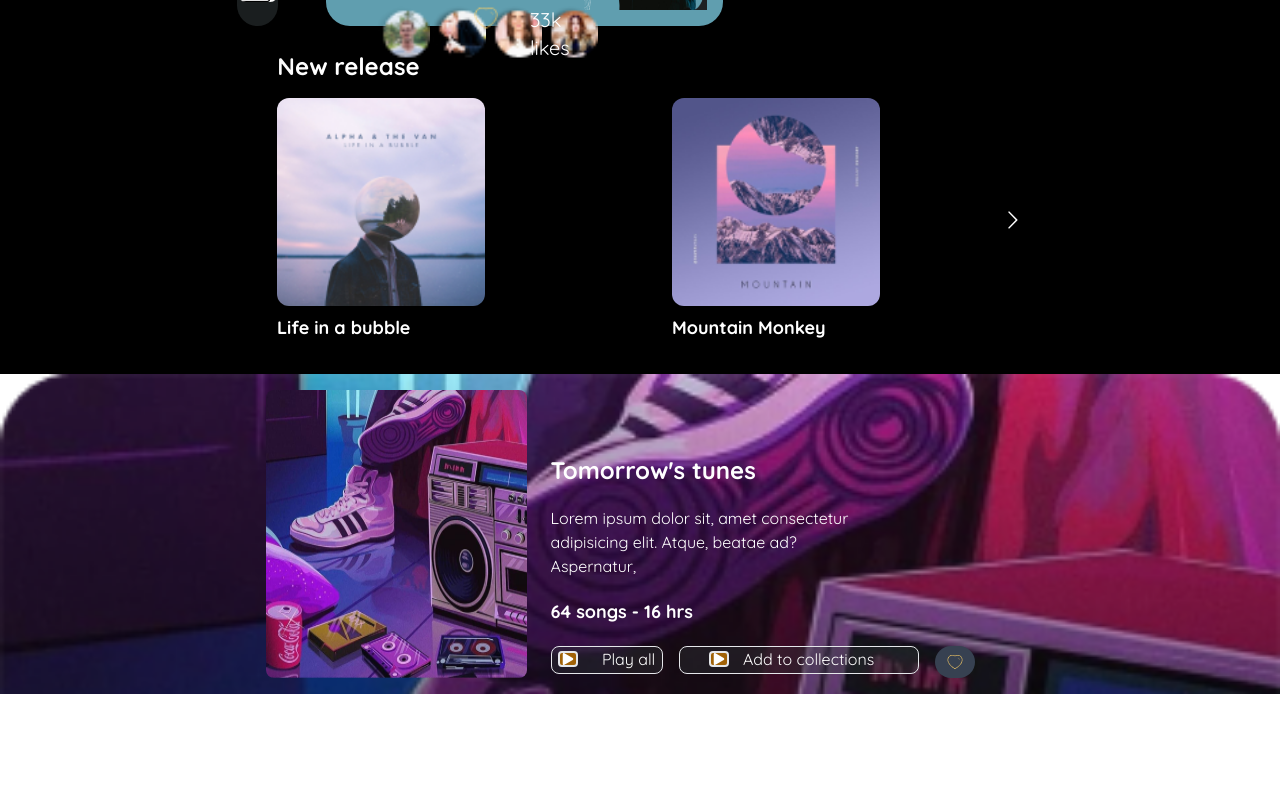
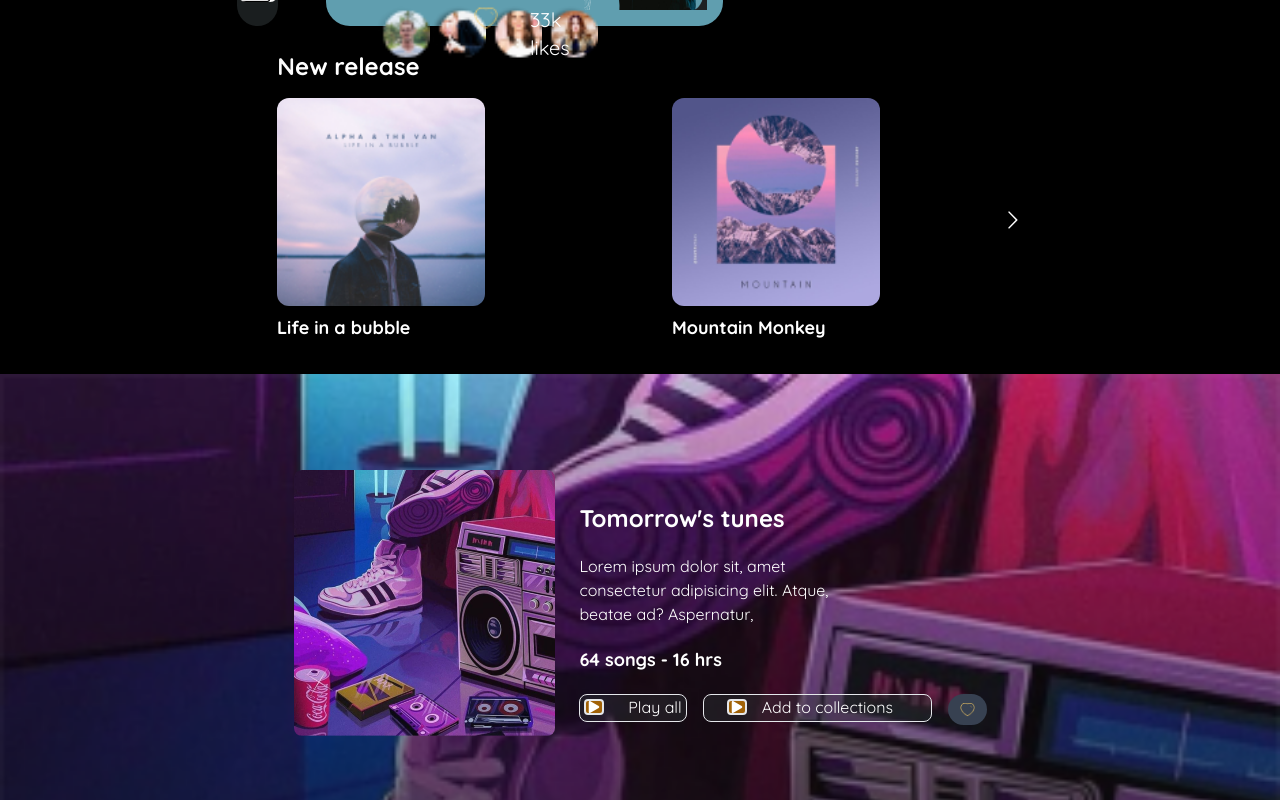
Before and after one commit to Opeyemil-code/spotify, a React (Vite) app: page / in a window 1280 px wide. Shown: the part 432-1232 px from the top of the page. Before the commit the page ends 1126 px from the top, so only its background shows below. Built offline with nearby package versions, Linux system fonts and the light colour scheme.

Commit message:
fixed navbar

```diff
--- a/src/album/header/header.jsx
+++ b/src/album/header/header.jsx
@@ -5,12 +5,12 @@ import Favorite from '/icons/Heart.png'
 
 export default function Heading(params) {
     return(
-        <section className="bg-pattern bg-cover bg-repeat pb-8 opacity-4 lg:p-4">
+        <section className="bg-pattern bg-cover bg-repeat pb-8 opacity-4 lg:p-16">
 
-            <div className="lg:w-3/5 mx-auto mt- bg-blac text-white">
+            <div className="lg:w-3/5 mx-auto  bg-blac text-white">
 
             <div className="flex lg:flex-row lg:space-x-6 flex-col">
-              <img src={level} alt="" className="rounded-lg w-72 lg:w-auto mx-auto lg:mx-0 z-40"/>
+              <img src={level} alt="" className="rounded-lg w-72 lg:w-auto mx-auto lg:mx-0 z-40 mt-8"/>
 
               <div className="lg:mt-16 flex flex-col space-y-5  bg-red-90 font-quicksand">
 
@@ -19,7 +19,7 @@ export default function Heading(params) {
                 <h1 className="font-bold text-lg text-center lg:text-left">64 songs - 16 hrs</h1>
 
 
-                   <div className="flex flex-row space-x-4 mx-auto w-full">
+                   <div className="flex flex-row space-x-4 mx-auto w-full justify-cente">
 
                        <button className="flex flex-row border space-x-6 w-28 justify-center h-7 rounded-lg bg-dark">
                        <FaPlay className="w-5 mt-1 border-2  rounded bg-yellow-700"/>
```
Also changed, not shown: public/images/Rectangle26.png.
